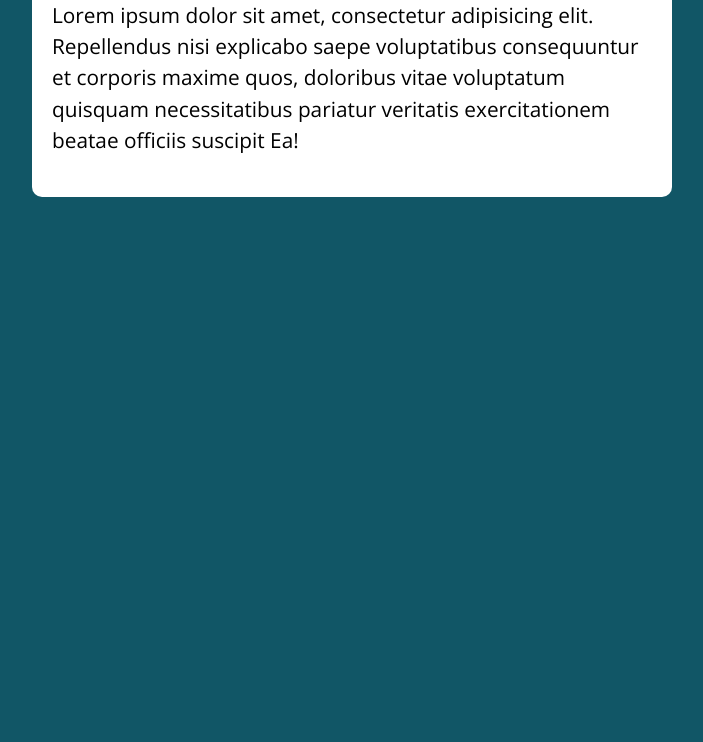
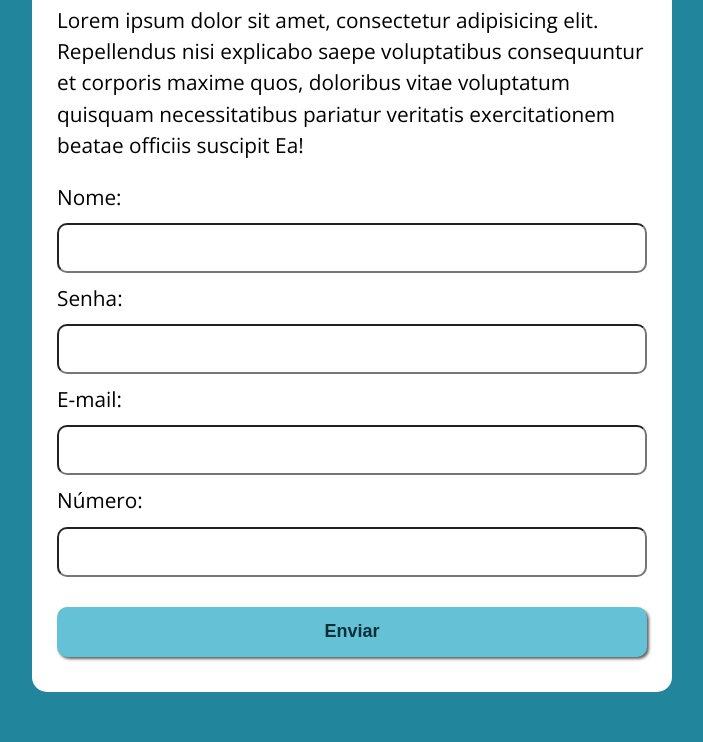
Before and after one commit to boccar/CursoJS, a plain HTML site: page modelo/index.html in a window 1280 px wide. Shown: the part 153-895 px from the top of the page, without its empty margins (288-991 px from the left). Before the commit the page ends 800 px from the top, so only its background shows below. Drawn offline with nearby package versions, Linux system fonts and the light colour scheme.

Commit message:
contunuação das aulas dia 18/01/23

```diff
--- a/modelo/assets/css/style.css
+++ b/modelo/assets/css/style.css
@@ -1,6 +1,8 @@
 @import url('https://fonts.googleapis.com/css?family=Open+Sans:400,700&display=swap');
+
 :root {
-  --primary-color: rgb(17, 86, 102);
+  --background-color: rgb(33, 134, 156);
+  --primary-color: rgb(100, 193, 214);
   --primary-color-darker: rgb(9, 48, 56);
 }
 
@@ -12,24 +14,27 @@
 body {
   margin: 0;
   padding: 0;
-  background: var(--primary-color);
+  background: var(--background-color);
   font-family: 'Open sans', sans-serif;
   font-size: 1.3em;
   line-height: 1.5em;
 }
 
 .container {
-  max-width: 640px;
+  max-width: 50%;
   margin: 50px auto;
   background: #fff;
-  padding: 20px;
-  border-radius: 10px;
+  padding: 25px;
+  border-radius: 15px;
 }
 
-form input, form label, form button {
+form input,
+form label,
+form button {
   display: block;
   width: 100%;
   margin-bottom: 10px;
+  border-radius: 10px;
 }
 
 form input {
@@ -39,20 +44,22 @@ form input {
 }
 
 form input:focus {
-  outline: 1px solid var(--primary-color);
+  outline: 1px solid var(--background-color);
 }
 
 form button {
   border: none;
   background: var(--primary-color);
-  color: #fff;
+  color: var(--primary-color-darker);
   font-size: 18px;
   font-weight: 700;
   height: 50px;
   cursor: pointer;
   margin-top: 30px;
+  box-shadow: 2px 2px 3px rgb(97, 97, 97);
 }
 
 form button:hover {
   background: var(--primary-color-darker);
+  color: var(--primary-color);
 }
--- a/modelo/index.html
+++ b/modelo/index.html
@@ -19,6 +19,22 @@
       maxime quos, doloribus vitae voluptatum quisquam necessitatibus
       pariatur veritatis exercitationem beatae officiis suscipit Ea!
     </p>
+
+    <form action="">
+      <label for="input-teste-1">Nome:</label>
+      <input type="text" id="input-teste-1">
+
+      <label for="input-teste-2">Senha:</label>
+      <input type="password" id="input-teste-2">
+
+      <label for="input-teste-3">E-mail:</label>
+      <input type="email" id="input-teste-3">
+
+      <label for="input-teste-4">Número:</label>
+      <input type="number" id="input-teste-4">
+
+      <button type="submit">Enviar</button>
+    </form>
   </section>
 
   <script src="./assets/js/main.js"></script>
```
